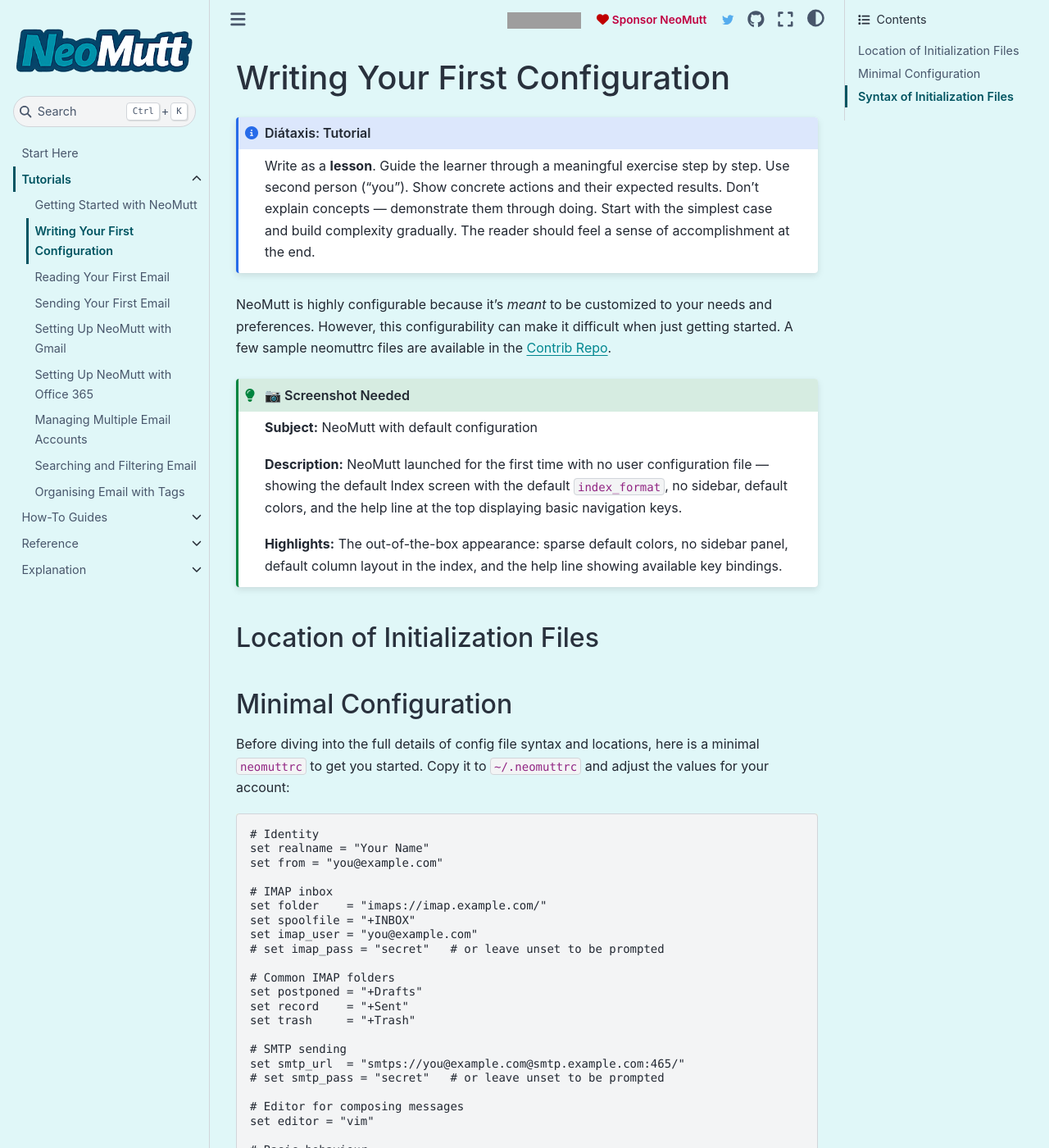
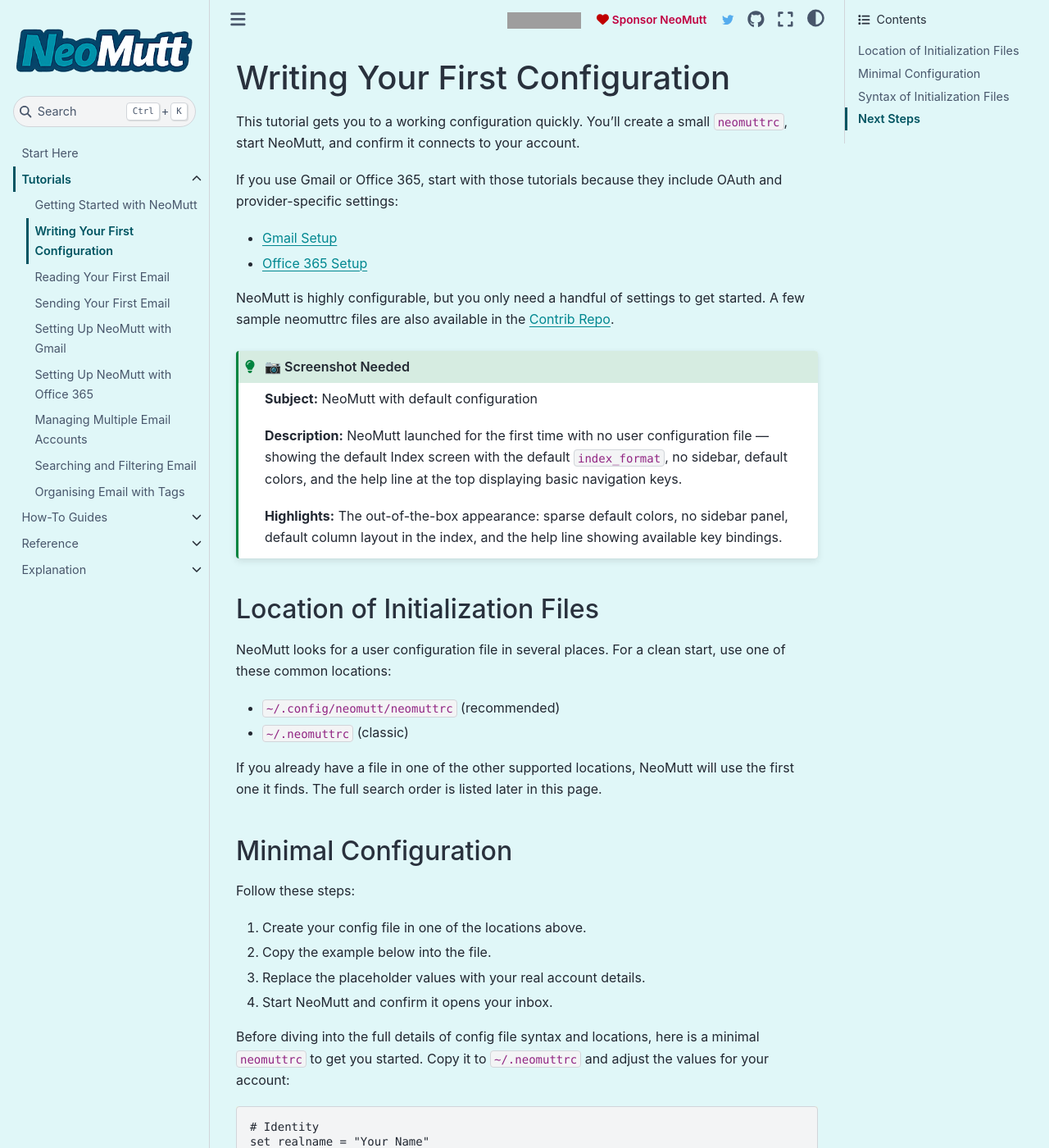
Before and after one commit to neomutt/docs, a Sphinx documentation site: the page built from docs/tutorials/first-config.md, in a window 1280 px wide and 1400 px high. Shown: the whole window at 82% size. Built offline with Sphinx 7.4.7 and the Sphinx Book theme 1.1.4, drawn with Linux system fonts in a browser that asks for light colours; some of the changed text lies outside the part shown; grey boxes are pictures that could not be loaded.

Commit message:
docs: make first-config more guided

````diff
--- a/docs/tutorials/first-config.md
+++ b/docs/tutorials/first-config.md
@@ -7,18 +7,17 @@
 
 # Writing Your First Configuration
 
-:::{admonition} Diátaxis: Tutorial
-:class: note
+This tutorial gets you to a working configuration quickly. You'll create a small `neomuttrc`,
+start NeoMutt, and confirm it connects to your account.
 
-Write as a **lesson**. Guide the learner through a meaningful exercise step by step.
-Use second person ("you"). Show concrete actions and their expected results.
-Don't explain concepts — demonstrate them through doing. Start with the simplest case
-and build complexity gradually. The reader should feel a sense of accomplishment at the end.
-:::
+If you use Gmail or Office 365, start with those tutorials because they include OAuth and
+provider-specific settings:
 
-NeoMutt is highly configurable because it's *meant* to be customized to your needs and
-preferences. However, this configurability can make it difficult when just getting started.
-A few sample neomuttrc files are available in the
+- [Gmail Setup](gmail-setup)
+- [Office 365 Setup](office365-setup)
+
+NeoMutt is highly configurable, but you only need a handful of settings to get started. A few
+sample neomuttrc files are also available in the
 [Contrib Repo](https://github.com/neomutt/neomutt-contrib).
 
 :::{admonition} 📷 Screenshot Needed
@@ -33,7 +32,23 @@
 
 ## Location of Initialization Files
 
+NeoMutt looks for a user configuration file in several places. For a clean start, use one of
+these common locations:
+
+- `~/.config/neomutt/neomuttrc` (recommended)
+- `~/.neomuttrc` (classic)
+
+If you already have a file in one of the other supported locations, NeoMutt will use the
+first one it finds. The full search order is listed later in this page.
+
 ## Minimal Configuration
+
+Follow these steps:
+
+1. Create your config file in one of the locations above.
+2. Copy the example below into the file.
+3. Replace the placeholder values with your real account details.
+4. Start NeoMutt and confirm it opens your inbox.
 
 Before diving into the full details of config file syntax and locations, here is a minimal
 `neomuttrc` to get you started. Copy it to `~/.neomuttrc` and adjust the values for your
@@ -80,6 +95,9 @@
 ```neomuttrc
 set imap_pass = "`gpg --batch -q --decrypt ~/.neomutt/account.gpg`"
 ```
+
+For safer options and OAuth-based setups, see [Password Manager](../howto/password-manager)
+and [OAuth](../howto/oauth).
 
 Once NeoMutt starts without errors, continue reading to understand the full configuration
 syntax and all available file locations.
@@ -303,3 +321,10 @@
   introducing question marks or other characters as part of errors (unconvertible characters,
   transliteration) may introduce syntax errors or silently change the meaning of certain
   tokens (e.g. inserting question marks into regular expressions).
+
+## Next Steps
+
+- "I want to read mail." Continue with [Reading Your First Email](first-email).
+- "I want to send mail." Continue with [Sending Email](sending-email).
+- "I have multiple accounts." Continue with [Multiple Accounts](multiple-accounts).
+- "I want more details on config files." See [Config Locations](../reference/config-locations) and [Config Syntax](../reference/config-syntax).
````
